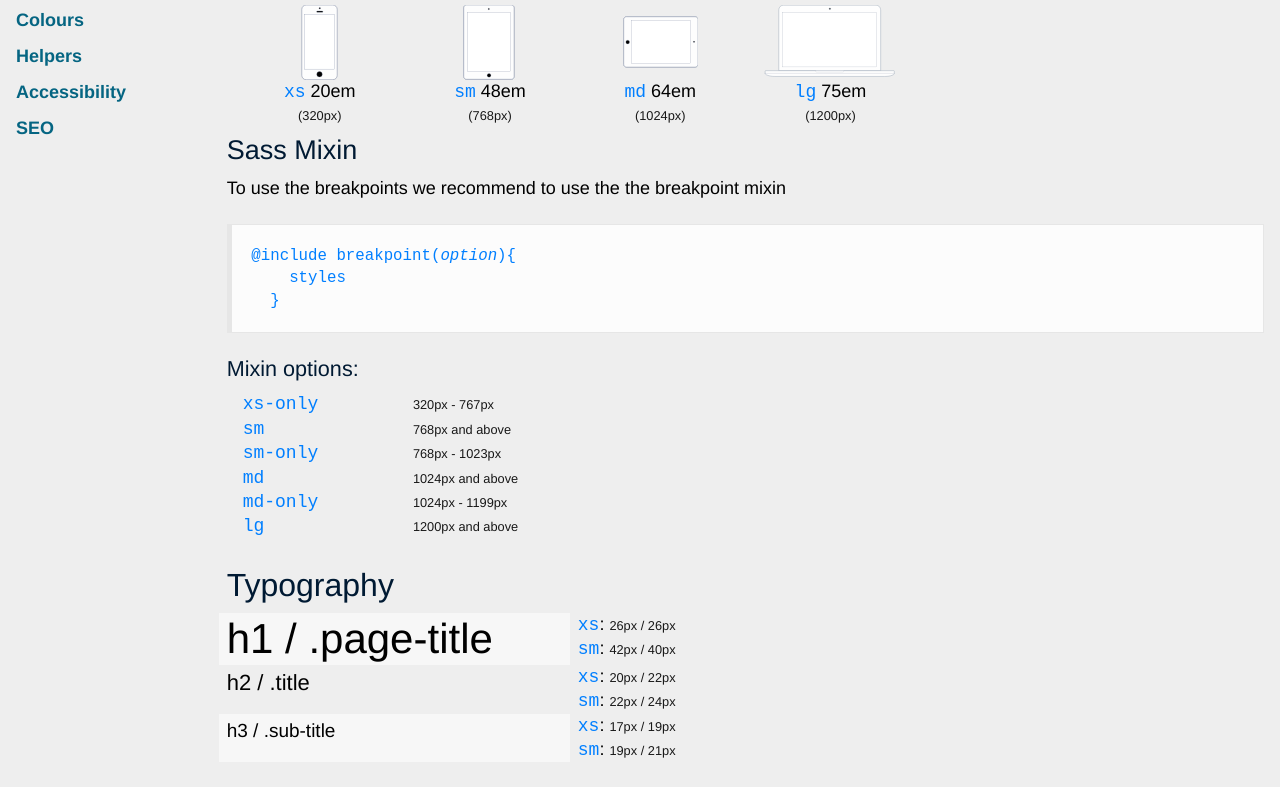
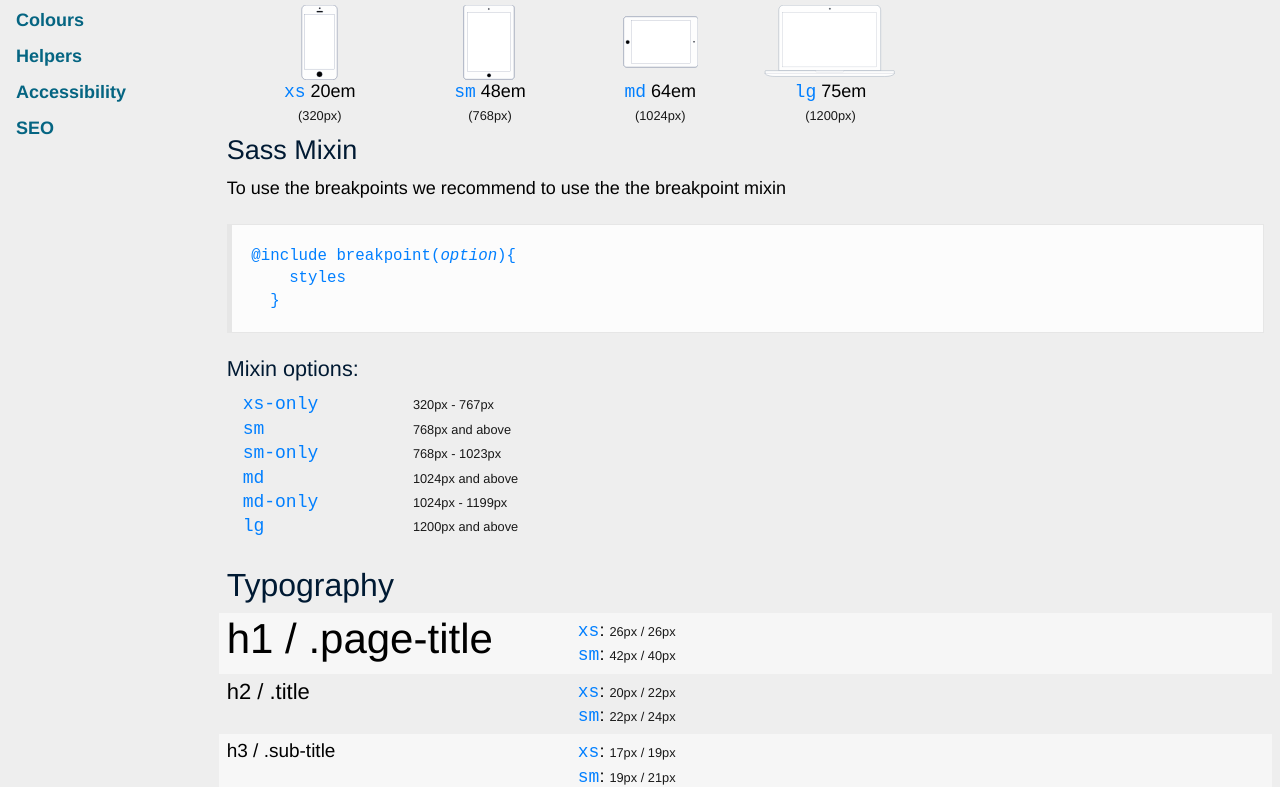
Before and after one commit to peter-mouland/styles-toolkit, a website: page docs/index.html in a window 1280 px wide. Shown: the part 168-955 px from the top of the page. Drawn offline with Linux system fonts and the light colour scheme.

Commit message:
fix typography markup

```diff
--- a/docs/index.html
+++ b/docs/index.html
@@ -160,40 +160,39 @@
 
               <dl class="no-list n-row">
                   <dt class="n-col-md-4 n-col-xs-6">
-                  <div class="page-title">h1 / .page-title</div>
+                    <span class="page-title">h1 / .page-title</span>
                   </dt>
-                  <dl class="n-col-md-8 n-col-xs-6">
+                  <dd class="n-col-md-8 n-col-xs-6">
                       <div><code>xs</code>:
                           <small>26px / 26px</small>
                       </div>
                       <div><code>sm</code>:
                           <small>42px / 40px</small>
                       </div>
-                  </dl>
+                  </dd>
                   <dt class="n-col-md-4 n-col-xs-6">
-                  <div class="title">h2 / .title</div>
+                    <span class="title">h2 / .title</span>
                   </dt>
-                  <dl class="n-col-md-8 n-col-xs-6">
+                  <dd class="n-col-md-8 n-col-xs-6">
                       <div><code>xs</code>:
                           <small>20px / 22px</small>
                       </div>
                       <div><code>sm</code>:
                           <small>22px / 24px</small>
                       </div>
-                  </dl>
+                  </dd>
                   <dt class="n-col-md-4 n-col-xs-6">
-                  <div class="sub-title">h3 / .sub-title</div>
+                    <span class="sub-title">h3 / .sub-title</span>
                   </dt>
-                  <dl class="n-col-md-8 n-col-xs-6">
+                  <dd class="n-col-md-8 n-col-xs-6">
                       <div><code>xs</code>:
                           <small>17px / 19px</small>
                       </div>
                       <div><code>sm</code>:
                           <small>19px / 21px</small>
                       </div>
-                  </dl>
+                  </dd>
               </dl>
-
           </section>
 
           <a name="colours"></a>
```
